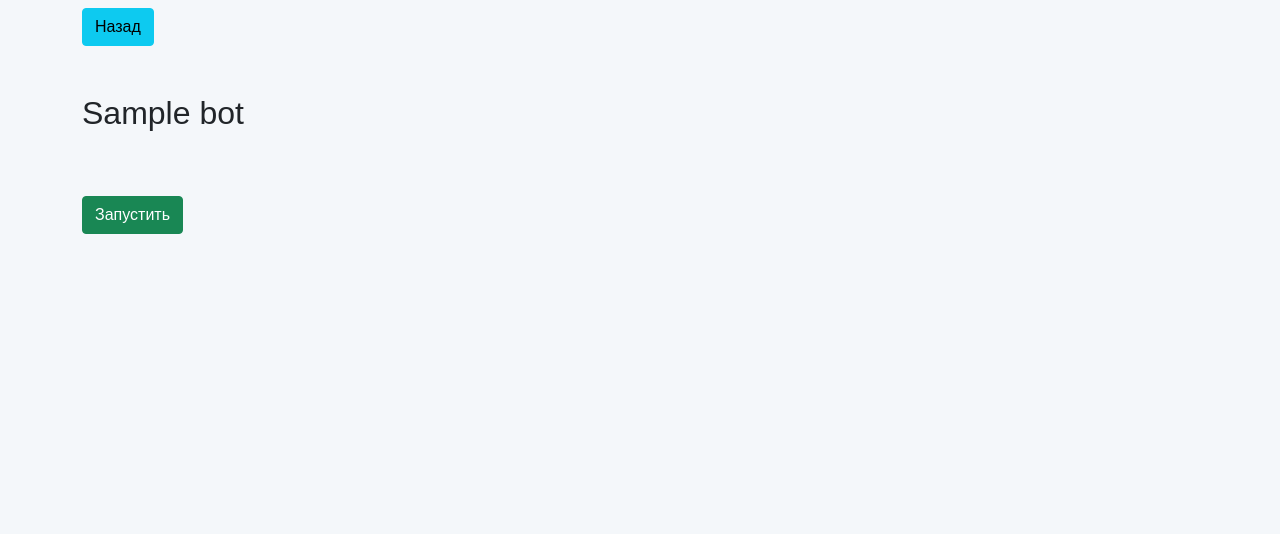
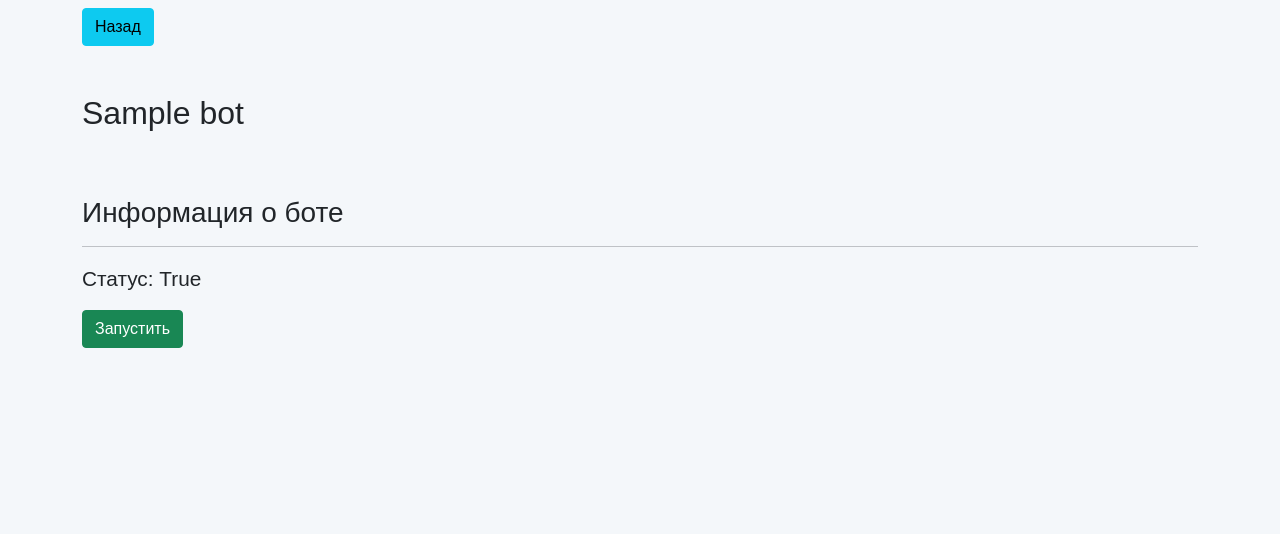
Before and after one commit to Narek12345/AI-Tools, a Django app: page /telegram/bot/1 in a window 1280 px wide. Shown: the part 88-622 px from the top of the page. Run offline with Django 5.2, Linux system fonts and the light colour scheme; tables that the repository leaves empty hold one stand-in row (values such as "Sample post").

Commit message:
Wrote the htlm block 'bot-information' and also added the status field.

```diff
--- a/telegram_app/templates/telegram_app/bot_page.html
+++ b/telegram_app/templates/telegram_app/bot_page.html
@@ -14,6 +14,13 @@
     {% endif %}
 
     <div id="status"></div>
+
+    <div class="bot-information">
+        <h3>Информация о боте</h3>
+        <hr>
+
+        <p>Статус: <span id="is-running-status">{{ bot_status.is_running }}</span></p>
+    </div>
 
     <button id="start-bot-btn" class="btn btn-success" onclick="startBot()">Запустить</button>
 
```
